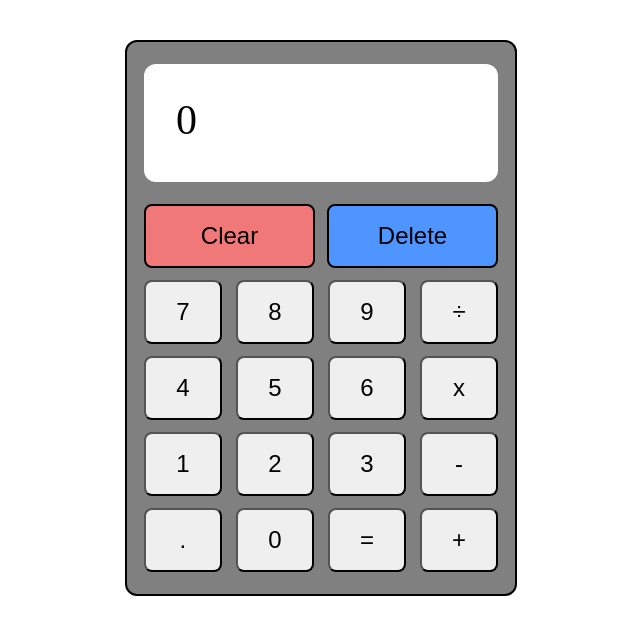
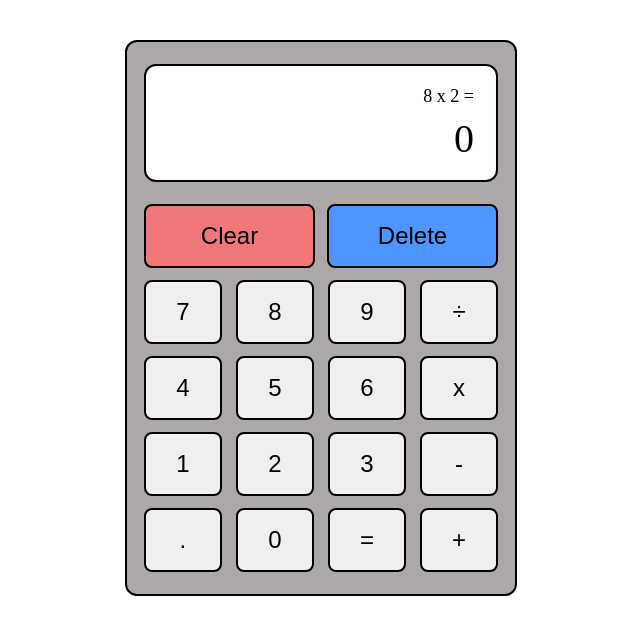
Before and after one commit to Ikerdiazmontilla/calculator, a plain HTML site: page index.html in a window 1280 px wide. Shown: the whole page, without its empty margins (319-959 px from the left). Drawn offline with Linux system fonts and the light colour scheme.

Commit message:
Finish css

```diff
--- a/index.html
+++ b/index.html
@@ -9,7 +9,10 @@
 <body>
     <div class="calculator">
         <div class="content">
-            <div class="result">0</div>
+            <div class="result">
+                <div class="operation">8 x 2 =</div>
+                <div class="solution">0</div>
+            </div>
             <div class="clear-container">
                 <button class="clear">Clear</button>
                 <button class="delete">Delete</button>
--- a/style.css
+++ b/style.css
@@ -15,7 +15,7 @@ body{
     flex-direction: column;
     max-width: 392px;
     max-height: 556px;
-    background-color: grey;
+    background-color: rgb(172, 168, 168);
     padding: 22px;
     border: 2px solid black;
     border-radius: 12px;
@@ -30,11 +30,27 @@ body{
 
 .result{
     height: 118px;
-    font-size: 42px;
     background-color: white;
     border-radius: 12px;
     margin-bottom: 22px;
-    padding: 32px;
+    border: 2px solid black;
+    display: flex;
+    flex-direction: column;
+    align-items: flex-end;
+    justify-content: space-between;
+    padding-right: 22px;
+    padding-bottom: 18px;
+    padding-top: 20px;
+    padding-left: 22px;
+}
+
+.operation{
+    font-size: 18px;
+}
+
+.solution{
+    font-size: 40px;
+
 }
 
 .clear-container{
@@ -74,4 +90,5 @@ body{
     flex-basis: 22%;
     width: 80px;
     height: 64px;
+    border: 2px solid black;
 }
```
